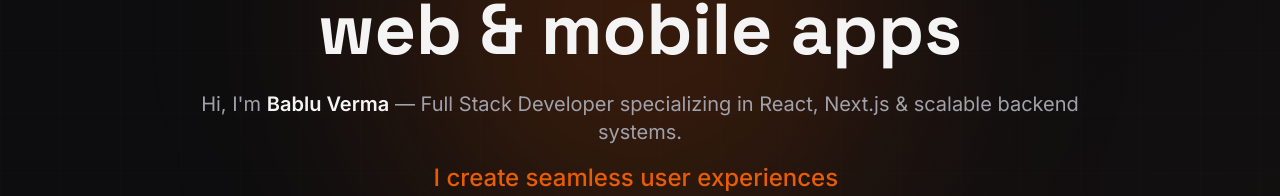
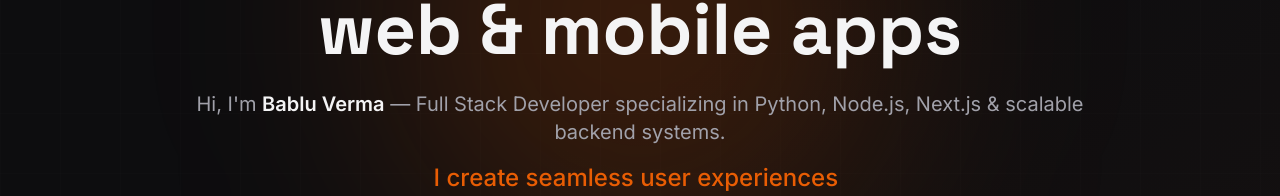
Before and after one commit to Bablu-Verma/nextjs-portfolio, a Next.js app: page / in a window 1280 px wide. Shown: the part 307-503 px from the top of the page. Built offline with nearby package versions, Linux system fonts and the light colour scheme; no server answers.

Commit message:
add some tag

```diff
--- a/components/sections/Hero.tsx
+++ b/components/sections/Hero.tsx
@@ -67,7 +67,7 @@ export function Hero() {
               <span className="font-semibold text-foreground">
                 Bablu Verma
               </span>{' '}
-              — Full Stack Developer specializing in React, Next.js & scalable backend systems.
+              — Full Stack Developer specializing in Python, Node.js, Next.js & scalable backend systems.
             </p>
           </FadeIn>
 
```
